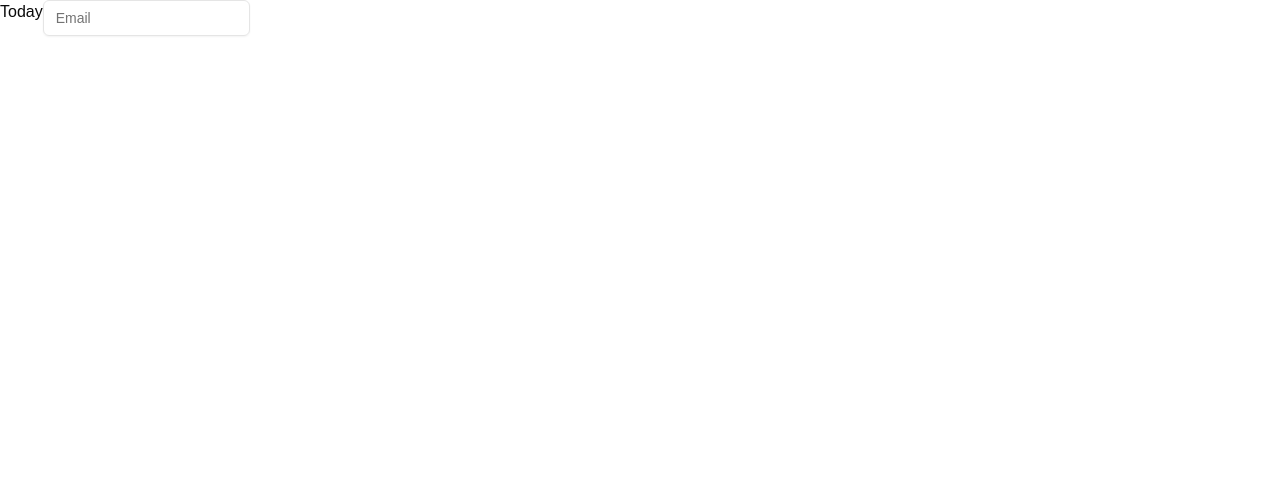
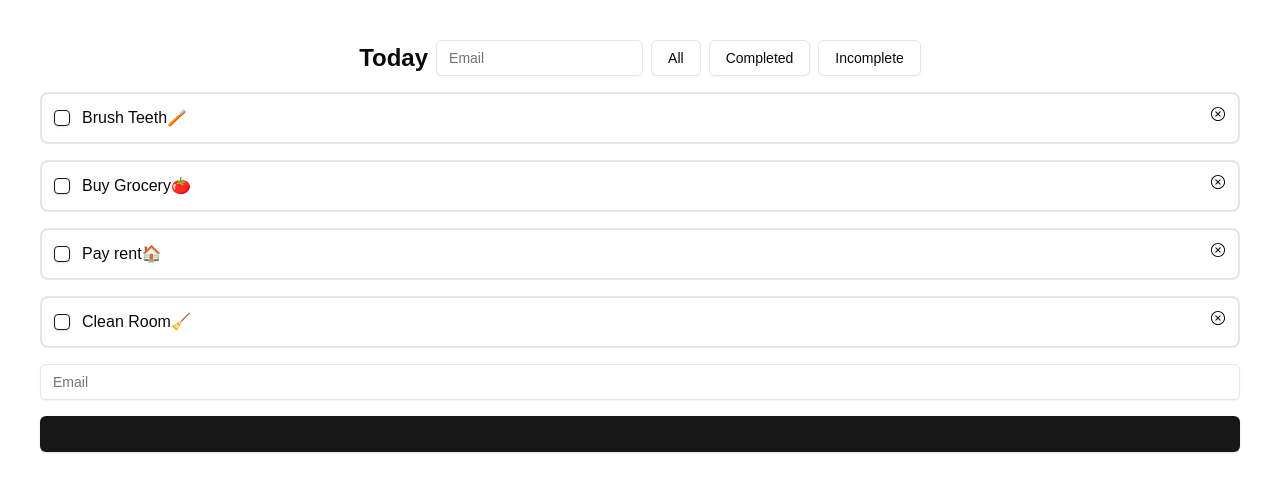
Before and after one commit to romeshyadav002/alphonso_task_manager, a Next.js app in the folder alphonso-task-manager/: page /home in a window 1280 px wide. Shown: the top 492 px of the page. Built offline with nearby package versions, Linux system fonts and the light colour scheme.

Commit message:
implemented task Comp

```diff
--- a/alphonso-task-manager/package.json
+++ b/alphonso-task-manager/package.json
@@ -9,12 +9,15 @@
     "lint": "next lint"
   },
   "dependencies": {
+    "@radix-ui/react-checkbox": "^1.1.2",
+    "@radix-ui/react-slot": "^1.1.0",
     "class-variance-authority": "^0.7.0",
     "clsx": "^2.1.1",
     "lucide-react": "^0.456.0",
     "next": "15.0.3",
     "react": "19.0.0-rc-66855b96-20241106",
     "react-dom": "19.0.0-rc-66855b96-20241106",
+    "react-icons": "^5.3.0",
     "tailwind-merge": "^2.5.4",
     "tailwindcss-animate": "^1.0.7"
   },
--- a/alphonso-task-manager/src/app/home/page.tsx
+++ b/alphonso-task-manager/src/app/home/page.tsx
@@ -1,12 +1,35 @@
 import { Input } from '@/components/ui/input';
 import Image from 'next/image';
+import { buttonState, tasks } from '../../utils/constants';
+import { Button } from '../../components/ui/button';
+import TaskComp from '../../components/TaskComp/TaskComp';
 
 export default function Home() {
   return (
-    <div className="flex flex-col md:flex-row">
-      <div className="">Today</div>
-      <div className="flex flex-col md:flex-row">
+    <div className="flex flex-col justify-center p-10 gap-4">
+      <div className="flex flex-col md:flex-row justify-center items-center gap-2">
+        <div className="text-2xl font-bold">Today</div>
+        <div className="flex flex-col md:flex-row gap-2">
+          <Input type="email" placeholder="Email" />
+          <div className="flex gap-2">
+            {buttonState.map((val) => {
+              return (
+                <>
+                  <Button variant="outline">{val.state}</Button>
+                </>
+              );
+            })}
+          </div>
+        </div>
+      </div>
+      <div className="flex flex-col gap-4">
+        {tasks.map((val) => {
+          return <TaskComp title={val} />;
+        })}
+      </div>
+      <div className="flex flex-col gap-4">
         <Input type="email" placeholder="Email" />
+        <Button title="Add Task" className="text-white" />
       </div>
     </div>
   );
--- /dev/null
+++ b/alphonso-task-manager/src/components/TaskComp/TaskComp.tsx
@@ -0,0 +1,22 @@
+import React, { FC } from 'react';
+import Image from 'next/image';
+import { Checkbox } from '../ui/checkbox';
+import { RxCrossCircled } from 'react-icons/rx';
+
+interface TaskCompProps {
+  title?: string;
+  onClose?: () => void;
+}
+const TaskComp: FC<TaskCompProps> = ({ title, onClose }) => {
+  return (
+    <div className="flex w-full p-3 border-2 rounded-lg justify-between">
+      <div className="flex flex-row gap-3 justify-center items-center">
+        <Checkbox />
+        <div>{title}</div>
+      </div>
+      <RxCrossCircled onClick={onClose} />
+    </div>
+  );
+};
+
+export default TaskComp;
--- /dev/null
+++ b/alphonso-task-manager/src/components/ui/button.tsx
@@ -0,0 +1,57 @@
+import * as React from "react"
+import { Slot } from "@radix-ui/react-slot"
+import { cva, type VariantProps } from "class-variance-authority"
+
+import { cn } from "@/lib/utils"
+
+const buttonVariants = cva(
+  "inline-flex items-center justify-center gap-2 whitespace-nowrap rounded-md text-sm font-medium transition-colors focus-visible:outline-none focus-visible:ring-1 focus-visible:ring-ring disabled:pointer-events-none disabled:opacity-50 [&_svg]:pointer-events-none [&_svg]:size-4 [&_svg]:shrink-0",
+  {
+    variants: {
+      variant: {
+        default:
+          "bg-primary text-primary-foreground shadow hover:bg-primary/90",
+        destructive:
+          "bg-destructive text-destructive-foreground shadow-sm hover:bg-destructive/90",
+        outline:
+          "border border-input bg-background shadow-sm hover:bg-accent hover:text-accent-foreground",
+        secondary:
+          "bg-secondary text-secondary-foreground shadow-sm hover:bg-secondary/80",
+        ghost: "hover:bg-accent hover:text-accent-foreground",
+        link: "text-primary underline-offset-4 hover:underline",
+      },
+      size: {
+        default: "h-9 px-4 py-2",
+        sm: "h-8 rounded-md px-3 text-xs",
+        lg: "h-10 rounded-md px-8",
+        icon: "h-9 w-9",
+      },
+    },
+    defaultVariants: {
+      variant: "default",
+      size: "default",
+    },
+  }
+)
+
+export interface ButtonProps
+  extends React.ButtonHTMLAttributes<HTMLButtonElement>,
+    VariantProps<typeof buttonVariants> {
+  asChild?: boolean
+}
+
+const Button = React.forwardRef<HTMLButtonElement, ButtonProps>(
+  ({ className, variant, size, asChild = false, ...props }, ref) => {
+    const Comp = asChild ? Slot : "button"
+    return (
+      <Comp
+        className={cn(buttonVariants({ variant, size, className }))}
+        ref={ref}
+        {...props}
+      />
+    )
+  }
+)
+Button.displayName = "Button"
+
+export { Button, buttonVariants }
--- /dev/null
+++ b/alphonso-task-manager/src/components/ui/checkbox.tsx
@@ -0,0 +1,30 @@
+"use client"
+
+import * as React from "react"
+import * as CheckboxPrimitive from "@radix-ui/react-checkbox"
+import { Check } from "lucide-react"
+
+import { cn } from "@/lib/utils"
+
+const Checkbox = React.forwardRef<
+  React.ElementRef<typeof CheckboxPrimitive.Root>,
+  React.ComponentPropsWithoutRef<typeof CheckboxPrimitive.Root>
+>(({ className, ...props }, ref) => (
+  <CheckboxPrimitive.Root
+    ref={ref}
+    className={cn(
+      "peer h-4 w-4 shrink-0 rounded-sm border border-primary shadow focus-visible:outline-none focus-visible:ring-1 focus-visible:ring-ring disabled:cursor-not-allowed disabled:opacity-50 data-[state=checked]:bg-primary data-[state=checked]:text-primary-foreground",
+      className
+    )}
+    {...props}
+  >
+    <CheckboxPrimitive.Indicator
+      className={cn("flex items-center justify-center text-current")}
+    >
+      <Check className="h-4 w-4" />
+    </CheckboxPrimitive.Indicator>
+  </CheckboxPrimitive.Root>
+))
+Checkbox.displayName = CheckboxPrimitive.Root.displayName
+
+export { Checkbox }
--- /dev/null
+++ b/alphonso-task-manager/src/utils/constants.ts
@@ -0,0 +1,12 @@
+export const buttonState = [
+  { state: 'All' },
+  { state: 'Completed' },
+  { state: 'Incomplete' },
+];
+
+export const tasks = [
+  'Brush Teeth🪥',
+  'Buy Grocery🍅',
+  'Pay rent🏠',
+  'Clean Room🧹',
+];
```
Also changed, not shown: 1 other file (tests, documents, lock files or other folders).
